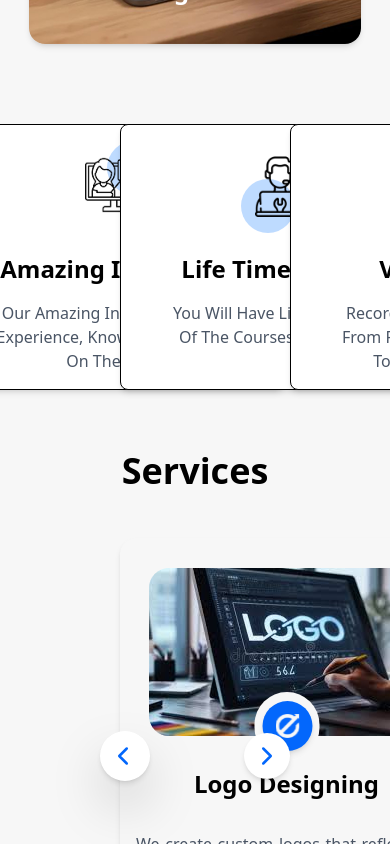
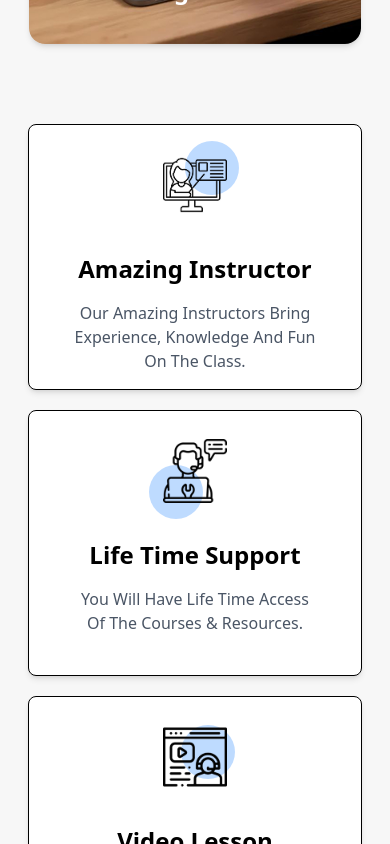
Before and after one commit to eaone226/Eaonewebsitecodebase, a React (Vite) app: page / in a window 390 px wide. Shown: the part 2140-2984 px from the top of the page. Built offline with nearby package versions, Linux system fonts and the light colour scheme.

Commit message:
Cards change to reponsive

```diff
--- a/src/Components/Footer.jsx
+++ b/src/Components/Footer.jsx
@@ -53,7 +53,7 @@ const Footer = () => {
               <img
                 src="/Instagram.png"
                 alt="Instagram"
-                className="w-[24px] h-[24px]"sk
+                className="w-[24px] h-[24px]"
               />
               <a href="https://www.instagram.com/ecia.4you/?igsh=MXEycXZsZTA2bjRscQ%3D%3D#" className="hover:text-[#0367fc]" target="_blank" rel="noopener noreferrer">
               Instagram
--- a/src/Components/Services.jsx
+++ b/src/Components/Services.jsx
@@ -27,10 +27,10 @@ const Services = () => {
   return (
     <section
       id="service"
-      className="bg-[#f7f7f7] rounded-[14px] mt-[80px] relative"
+      className="bg-[#f7f7f7] rounded-[14px]  mt-[80px] relative"
     >
       {/* Section Title */}
-      <h2 className="text-[36px] font-bold pt-[140px] text-center mb-10">
+      <h2 className="text-[36px] font-bold  text-center mb-10">
         Services
       </h2>
 
--- a/src/Components/cards.jsx
+++ b/src/Components/cards.jsx
@@ -14,7 +14,7 @@ const Features = () => {
       title: "Life Time Support",
       description:
         "You Will Have Life Time Access Of The Courses & Resources.",
-      ellipseClass: "top-13.5 right-8 ", // ellipse position for card 2
+      ellipseClass: "top-13.5 right-8", // ellipse position for card 2
     },
     {
       icon: "/contact.png",
@@ -27,12 +27,14 @@ const Features = () => {
 
   return (
     <section className="mt-[80px]">
-      <div className=" h-[100px] bg-[#d9d9d9]  mx-auto text-center">
-        <div className="flex flex-row justify-center px-[120px] items-center gap-[20px]">
+      {/* Back rectangle visible only on md and up */}
+      <div className="hidden md:block h-[100px] bg-[#0a0908]/10 mx-auto text-center"></div>
+
+      {/* Cards */}
+      <div className="flex flex-col md:flex-row justify-center px-4 md:px-[120px] items-center gap-[20px]  md:-mt-[100px]">
         {cards.map((card, index) => (
-            <div key={index} className="  w-full md:w-1/3">
-              <div className="bg-white rounded-lg w-[334px] h-[266px] border border-black shadow-md  flex flex-col items-center text-center hover:shadow-xl transition-shadow duration-300 relative z-7">
-
+          <div key={index} className="w-full md:w-1/3 flex justify-center">
+            <div className="bg-white rounded-lg w-[334px] h-[266px] border border-black shadow-md flex flex-col items-center text-center hover:shadow-xl transition-shadow duration-300 relative z-7">
               {/* Icon + ellipse container */}
               <div className="relative mb-4 w-[80px] h-[80px] flex items-center justify-center">
                 {/* Decorative ellipse */}
@@ -41,11 +43,7 @@ const Features = () => {
                 ></span>
 
                 {/* Main Icon */}
-                  <img
-                    src={card.icon}
-                    alt="icon"
-                    className="absolute mt-10 z-10"
-                  />
+                <img src={card.icon} alt="icon" className="absolute mt-10 z-10" />
               </div>
 
               <h3 className="text-[24px] font-bold mt-[30px]">{card.title}</h3>
@@ -56,7 +54,6 @@ const Features = () => {
           </div>
         ))}
       </div>
-      </div>
     </section>
   );
 };
```
Lines whose indentation alone changed are shown as unchanged.
